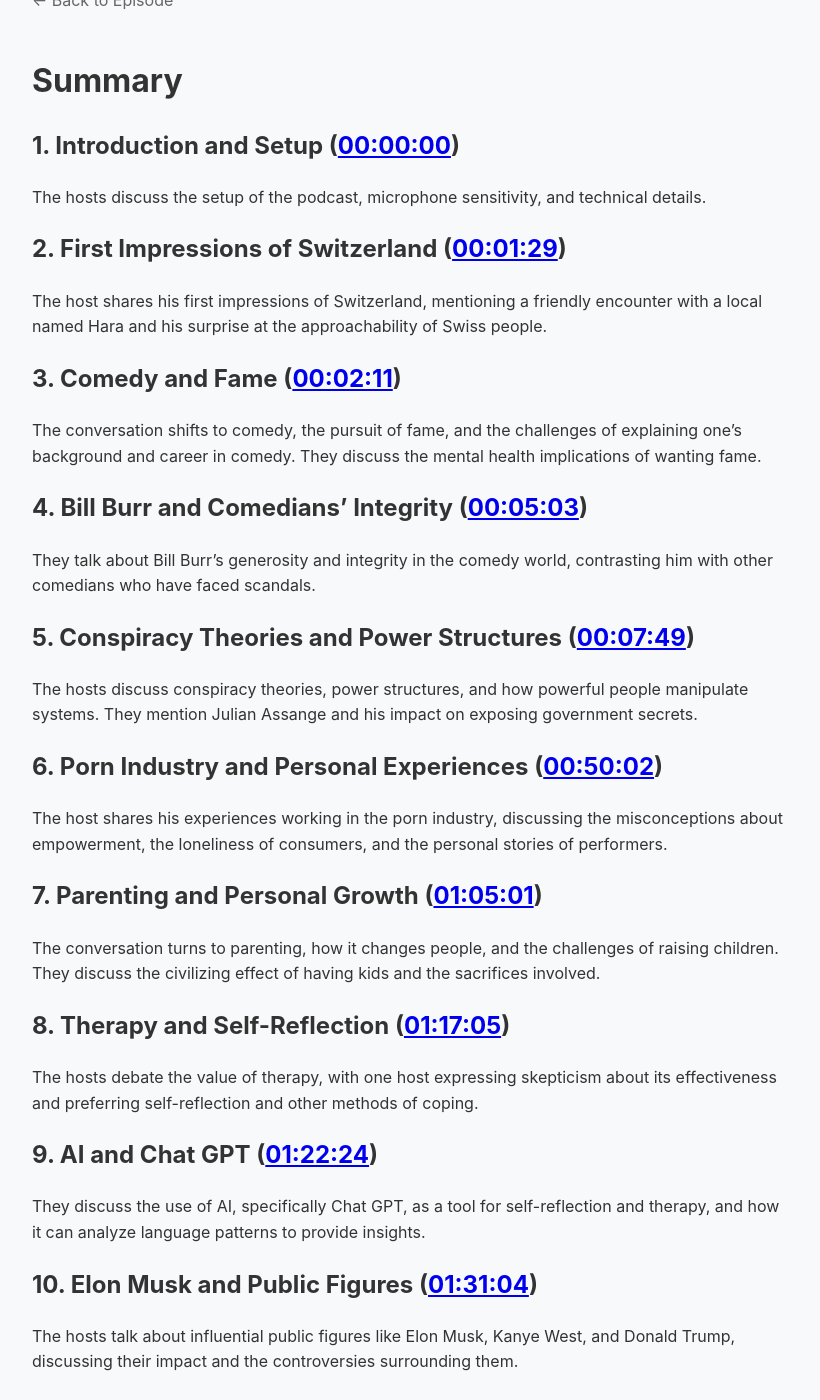
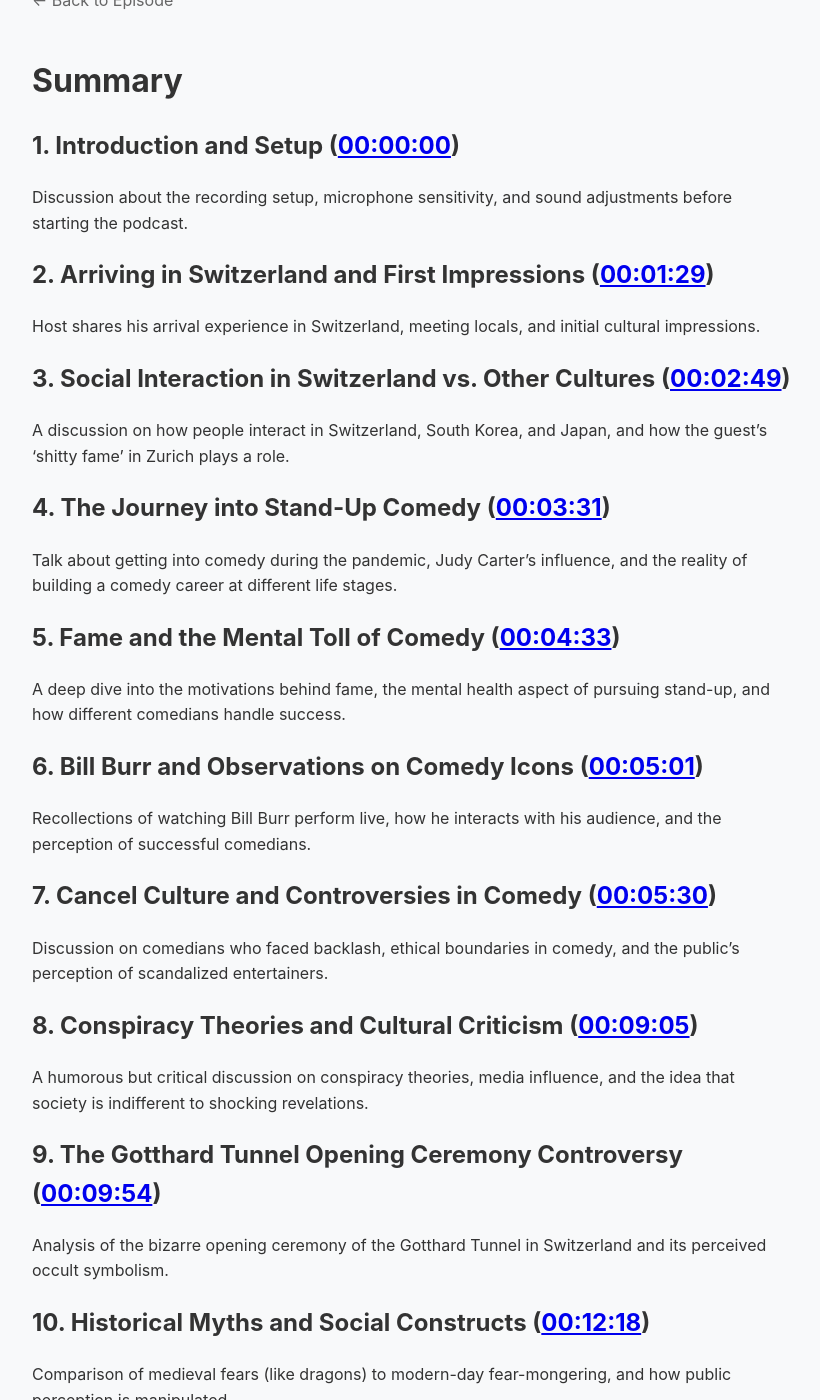
Before and after one commit to harryf/yoshi-podcasts, a Jekyll site: the page built from _transcripts/episode-001-transcript.md, in a window 1280 px wide and 1400 px high, scrolled down 315 px. Shown: the whole window, without its empty margins (228-1048 px from the left). Built offline with Jekyll 4.4.1, drawn with Linux system fonts in a browser that asks for light colours; some of the changed text lies outside the part shown.

Commit message:
Improve episode 1

```diff
--- a/_episodes/episode-001.md
+++ b/_episodes/episode-001.md
@@ -1,12 +1,12 @@
 ---
 layout: episode
-title: Episode 001 - First episode with Yoshi and Harry
+title: Episode 001 - Arriving in Switzerland, Stand-Up, Conspiracies, and the Comedy of Life
 short_title: First episode with Yoshi and Harry
 date: '2024-11-22'
 time: '18:26'
 duration: 1h33m5s
 permalink: "/episodes/episode-001/"
-description: Yoshi and Harry dive into a candid and wide ranging conversation, exploring topics like comedy, fame, conspiracy theories, the porn industry, parenting, therapy, and the impact of influential public figures, all while getting to know each other better.
+description: Yoshi and Harry have a freewheeling conversation about stand-up comedy, cultural observations, conspiracy theories, and the fine line between fame, truth, and absurdity.
 video_files:
 - file_name: C0037.mp4
   description: Full room camera - Camcorder
@@ -85,4 +85,4 @@ audio_files:
       bit_depth: 0
 transcript_file: episode-001-transcript.md
 ---
-This episode is Yoshi and Harry getting to know each other. They hosts discuss a wide range of topics, starting with Yoshi's initial impressions of Switzerland and the approachability of its people. They delve into the world of comedy, reflecting on the pursuit of fame, the integrity of comedians like Bill Burr, and the challenges of the industry. The conversation shifts to conspiracy theories, power structures, and Julian Assange’s role in exposing government secrets. Yoshi shares personal experiences from working in the porn industry, touching on themes of empowerment, loneliness, and the personal stories of performers. They also explore parenting, its impact on personal growth, and the challenges of raising children. They debate the value of therapy versus self-reflection, and discuss the use of AI, like Chat GPT, for personal insights. Finally, they touch on influential public figures like Elon Musk and Kanye West, before wrapping up with a break.
+This episode is Yoshi and Harry getting to know each other. They dive into a wide-ranging conversation covering stand-up comedy, fame, and the mental toll of performing. They discuss their experiences in Switzerland, cultural differences in social interactions, and how comedy legends like Bill Burr navigate success. The discussion also takes a turn into conspiracy theories, the bizarre Gotthard Tunnel opening ceremony, and media manipulation. Other topics include racial identity politics, historical myths, and the philosophy of minding your own business. The episode wraps up with reflections on social media’s impact on modern fame and how their own paths led them to this conversation.
--- a/_transcripts/episode-001-transcript.md
+++ b/_transcripts/episode-001-transcript.md
@@ -7,48 +7,58 @@ permalink: "/transcripts/episode-001/"
 # Summary
 
 ## 1. Introduction and Setup (<a href="#00-00-00">00:00:00</a>)
-
-The hosts discuss the setup of the podcast, microphone sensitivity, and technical details.
-
-## 2. First Impressions of Switzerland (<a href="#00-01-29">00:01:29</a>)
-
-The host shares his first impressions of Switzerland, mentioning a friendly encounter with a local named Hara and his surprise at the approachability of Swiss people.
-
-## 3. Comedy and Fame (<a href="#00-02-11">00:02:11</a>)
-
-The conversation shifts to comedy, the pursuit of fame, and the challenges of explaining one's background and career in comedy. They discuss the mental health implications of wanting fame.
-
-## 4. Bill Burr and Comedians' Integrity (<a href="#00-05-03">00:05:03</a>)
-
-They talk about Bill Burr’s generosity and integrity in the comedy world, contrasting him with other comedians who have faced scandals.
-
-## 5. Conspiracy Theories and Power Structures (<a href="#00-07-49">00:07:49</a>)
-
-The hosts discuss conspiracy theories, power structures, and how powerful people manipulate systems. They mention Julian Assange and his impact on exposing government secrets.
-
-## 6. Porn Industry and Personal Experiences (<a href="#00-50-02">00:50:02</a>)
-
-The host shares his experiences working in the porn industry, discussing the misconceptions about empowerment, the loneliness of consumers, and the personal stories of performers.
-
-## 7. Parenting and Personal Growth (<a href="#01-05-01">01:05:01</a>)
-
-The conversation turns to parenting, how it changes people, and the challenges of raising children. They discuss the civilizing effect of having kids and the sacrifices involved.
-
-## 8. Therapy and Self-Reflection (<a href="#01-17-05">01:17:05</a>)
-
-The hosts debate the value of therapy, with one host expressing skepticism about its effectiveness and preferring self-reflection and other methods of coping.
-
-## 9. AI and Chat GPT (<a href="#01-22-24">01:22:24</a>)
-
-They discuss the use of AI, specifically Chat GPT, as a tool for self-reflection and therapy, and how it can analyze language patterns to provide insights.
-
-## 10. Elon Musk and Public Figures (<a href="#01-31-04">01:31:04</a>)
-
-The hosts talk about influential public figures like Elon Musk, Kanye West, and Donald Trump, discussing their impact and the controversies surrounding them.
-
-## 11. Break and Wrap-Up (<a href="#01-32-53">01:32:53</a>)
-
-The hosts take a break, mentioning the need for a coffee and a restroom break.
+Discussion about the recording setup, microphone sensitivity, and sound adjustments before starting the podcast.
+
+## 2. Arriving in Switzerland and First Impressions (<a href="#00-01-29">00:01:29</a>)
+Host shares his arrival experience in Switzerland, meeting locals, and initial cultural impressions.
+
+## 3. Social Interaction in Switzerland vs. Other Cultures (<a href="#00-02-49">00:02:49</a>)
+A discussion on how people interact in Switzerland, South Korea, and Japan, and how the guest's 'shitty fame' in Zurich plays a role.
+
+## 4. The Journey into Stand-Up Comedy (<a href="#00-03-31">00:03:31</a>)
+Talk about getting into comedy during the pandemic, Judy Carter’s influence, and the reality of building a comedy career at different life stages.
+
+## 5. Fame and the Mental Toll of Comedy (<a href="#00-04-33">00:04:33</a>)
+A deep dive into the motivations behind fame, the mental health aspect of pursuing stand-up, and how different comedians handle success.
+
+## 6. Bill Burr and Observations on Comedy Icons (<a href="#00-05-01">00:05:01</a>)
+Recollections of watching Bill Burr perform live, how he interacts with his audience, and the perception of successful comedians.
+
+## 7. Cancel Culture and Controversies in Comedy (<a href="#00-05-30">00:05:30</a>)
+Discussion on comedians who faced backlash, ethical boundaries in comedy, and the public’s perception of scandalized entertainers.
+
+## 8. Conspiracy Theories and Cultural Criticism (<a href="#00-09-05">00:09:05</a>)
+A humorous but critical discussion on conspiracy theories, media influence, and the idea that society is indifferent to shocking revelations.
+
+## 9. The Gotthard Tunnel Opening Ceremony Controversy (<a href="#00-09-54">00:09:54</a>)
+Analysis of the bizarre opening ceremony of the Gotthard Tunnel in Switzerland and its perceived occult symbolism.
+
+## 10. Historical Myths and Social Constructs (<a href="#00-12-18">00:12:18</a>)
+Comparison of medieval fears (like dragons) to modern-day fear-mongering, and how public perception is manipulated.
+
+## 11. Racial Identity and Representation Issues (<a href="#00-14-29">00:14:29</a>)
+Guest shares views on Asian American representation and frustrations with self-appointed cultural spokespeople.
+
+## 12. The Reality of Everyday Coexistence (<a href="#00-16-41">00:16:41</a>)
+Stories from visiting Israel and how different ethnic groups interact in daily life versus media portrayal.
+
+## 13. Thanksgiving Avoidance and Cultural Observations (<a href="#00-27-31">00:27:31</a>)
+Discussion on avoiding Thanksgiving gatherings in the U.S. and why family holiday traditions can be overwhelming.
+
+## 14. The Philosophy of Minding Your Own Business (<a href="#00-19-21">00:19:21</a>)
+Reflection on why people should focus on their own lives instead of trying to 'fix the world' without real expertise.
+
+## 15. Ancient Wisdom and Books of Philosophy (<a href="#00-21-07">00:21:07</a>)
+References to Tao Te Ching, The Art of War, and other philosophical texts and their impact on the guest’s worldview.
+
+## 16. The Role of Social Media in Modern Fame (<a href="#00-23-45">00:23:45</a>)
+Comparison of historical figures like Hitler with modern influencers, discussing how social media tactics mirror old propaganda methods.
+
+## 17. Podcast Beginnings and How the Hosts Met (<a href="#00-24-22">00:24:22</a>)
+Recounting the first meeting between the podcast hosts, their mutual interests, and the origins of the show.
+
+## 18. Closing Thoughts and Future Conversations (<a href="#00-28-37">00:28:37</a>)
+Final reflections on the episode, recurring themes, and potential future topics for discussion.
 
 # Transcript
 
```
